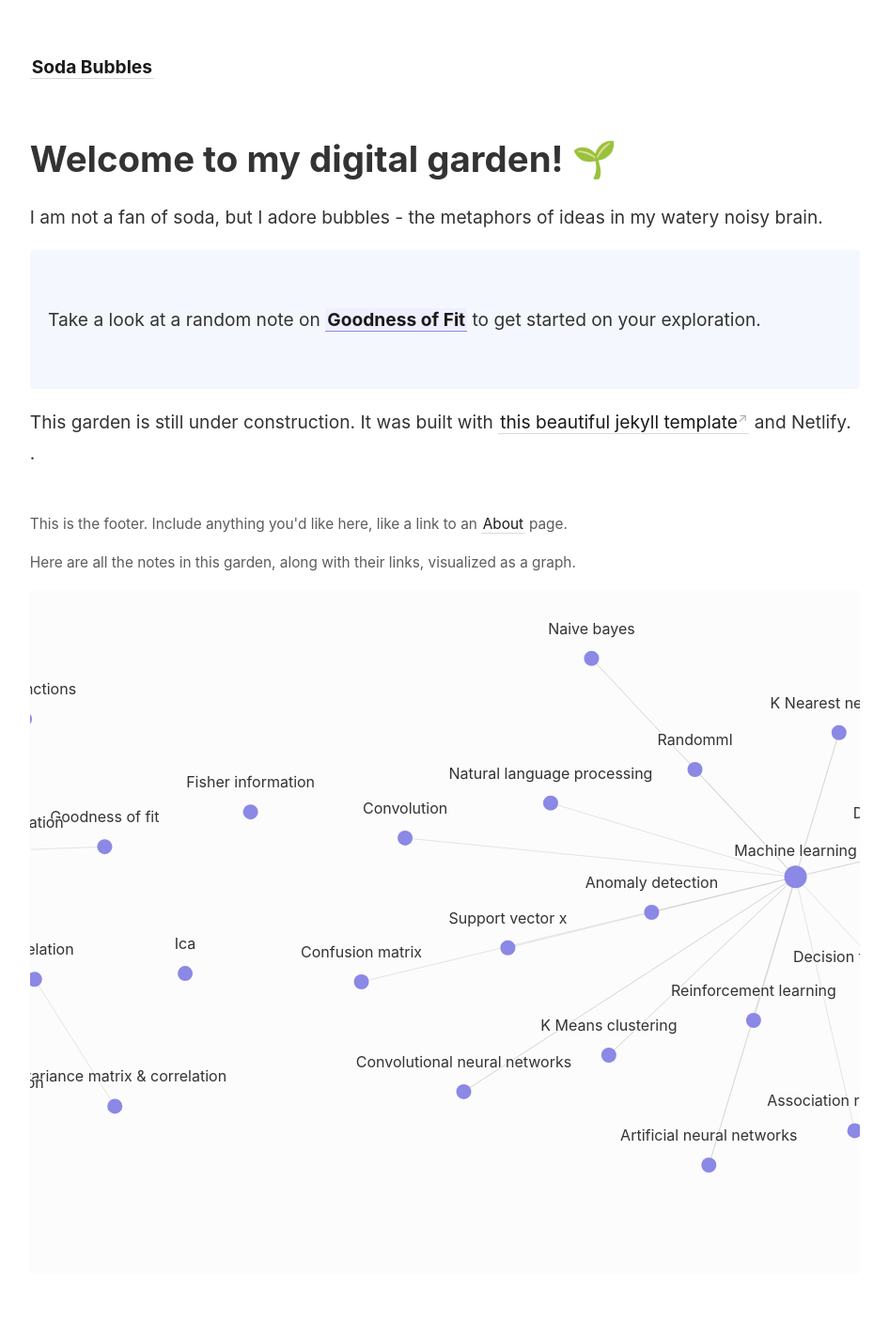
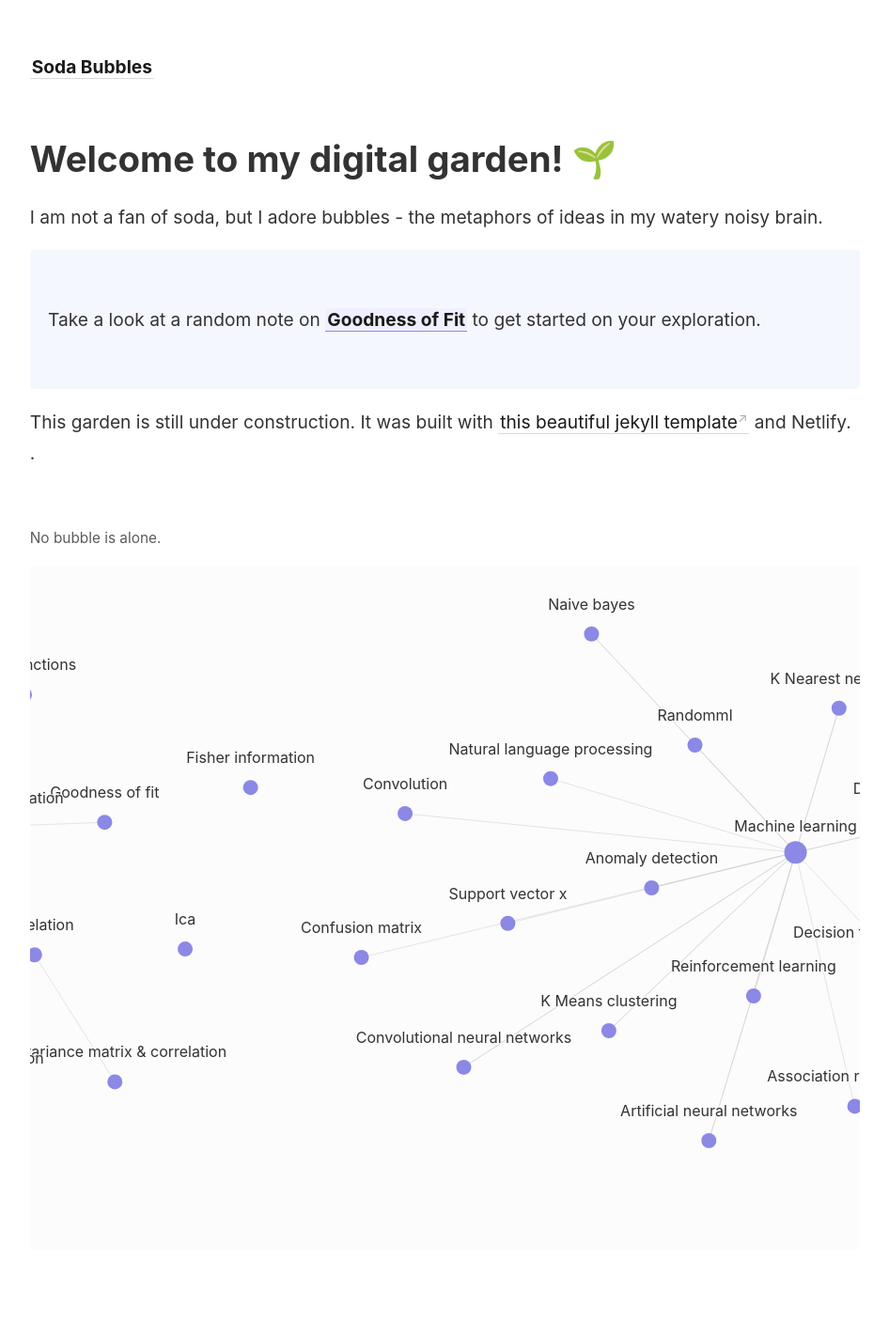
Before and after one commit to yannansoda/sodabubble-old, a Jekyll site: the page built from _pages/index.md, in a window 1280 px wide. Shown: the whole page at 94% size, without its empty margins (45-991 px from the left). Built offline with Jekyll 4.4.1, drawn with Linux system fonts in a browser that asks for light colours; after the commit the page ends 1396 px from its top, so only the background shows below that.

```diff
--- a/_includes/footer.html
+++ b/_includes/footer.html
@@ -1,4 +1,4 @@
-This is the footer. Include anything you'd like here, like a link to an <a class="internal-link" href="/about">About</a> page.
-<p>Here are all the notes in this garden, along with their links, visualized as a graph.</p>
+
+<p> No bubble is alone. </p>
 
 {% include notes_graph.html %}
```
